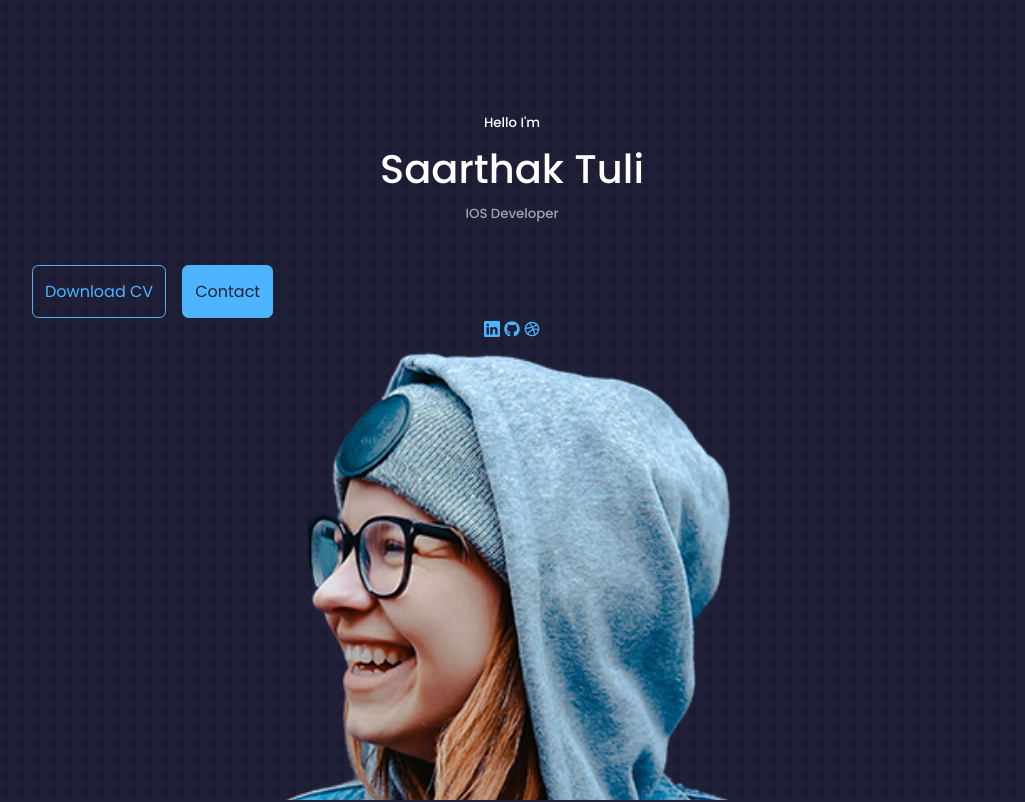
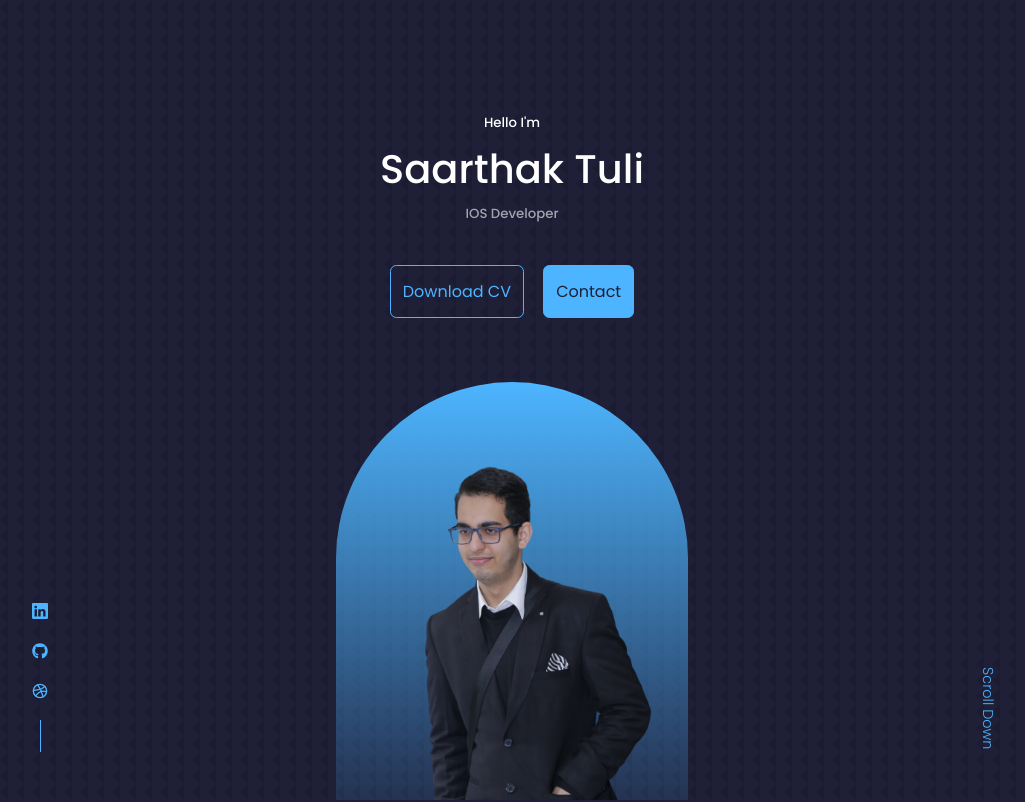
Before and after one commit to SaarthakTuli/React-Portfolio, a React (Create React App) app: page / in a window 1280 px wide. Shown: the top 802 px of the page, without its empty margins (128-1153 px from the left). Built offline with nearby package versions, Linux system fonts and the light colour scheme.

Commit message:
header complete

```diff
--- a/src/components/header/Header.jsx
+++ b/src/components/header/Header.jsx
@@ -1,7 +1,7 @@
 import React from 'react'
 import './header.css'
 import CTA from './CTA'
-import ME from '../../assets/me.png'
+import Saarthak from '../../assets/Saarthak.png'
 import HeaderSocials from './HeaderSocials'
 
 const Header = () => {
@@ -16,7 +16,7 @@ const Header = () => {
         <HeaderSocials />
 
         <div className="me">
-          <img src={ME} alr='me' />
+          <img src={Saarthak} alr='me' />
         </div>
 
         <a href='#contact' className='scroll__down'> Scroll Down</a>
--- a/src/components/header/header.css
+++ b/src/components/header/header.css
@@ -14,5 +14,66 @@
  .cta {
      margin-top: 2.5rem;
      display: flex;
-     gap: 1rem;
+     gap: 1.2rem;
+     justify-content: center;
  }
+ /* ====================== HEADER SOCIALS ====================== */
+
+ .header__socials {
+     display: flex;
+     flex-direction: column;
+     align-items: center;
+     gap: 0.8rem;
+     position: absolute;
+     left: 0;
+     bottom: 3rem;
+ }
+
+ .header__socials::after {
+     content: '';
+     width: 1px;
+     height: 2rem;
+     background: var(--color-primary);
+ }
+ /* ====================== ME PHOTO ====================== */
+
+ .me {
+     background: linear-gradient(var(--color-primary), transparent);
+     width: 22rem;
+     height: 30rem;
+     position: absolute;
+     left: calc(50% - 11rem);
+     margin-top: 4rem;
+     border-radius: 12rem 12rem 0 0;
+     overflow: hidden;
+     padding: 1rem 1.5rem 1.5rem 1.5rem;
+     /* original was ->  5rem 1.5rem 1.5rem 1.5rem;  */
+ }
+ /* ====================== SCROLL DOWN ====================== */
+
+ .scroll__down {
+     position: absolute;
+     right: -2.3rem;
+     bottom: 5rem;
+     transform: rotate(90deg);
+     font-weight: 300;
+     font-size: 0.9rem;
+ }
+ /* ============================== MEDIA QUERIES (MEDIUM DEVICES) ============================ */
+
+ @media screen and (max-width: 1024px) {
+     header {
+         height: 68vh;
+     }
+ }
+ /* ============================== MEDIA QUERIES (SMALL DEVICES) ============================ */
+
+ @media screen and (max-width: 600px) {
+     header {
+         height: 100vh;
+     }
+     .header__socials,
+     .scroll__down {
+         display: none;
+     }
+ }
```
Also changed, not shown: src/assets/Saarthak.png (added).
